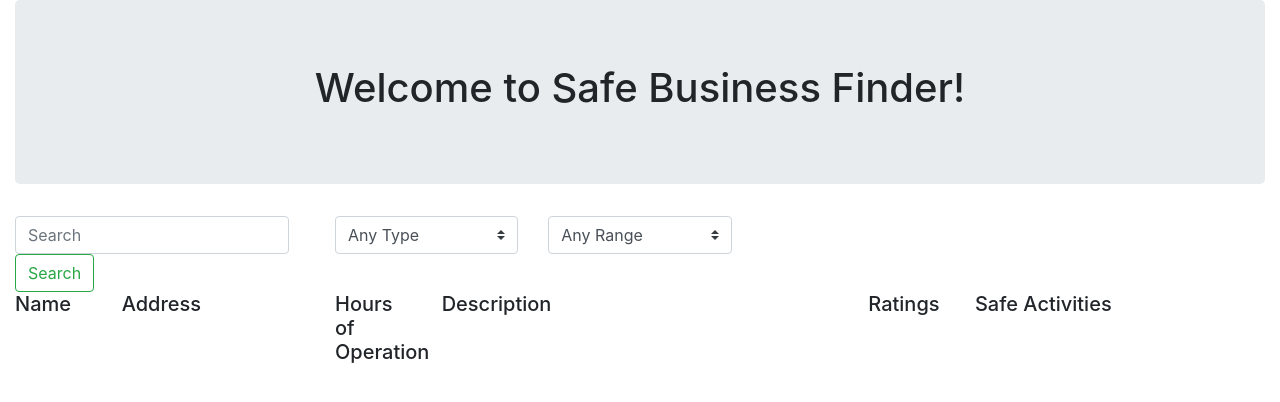
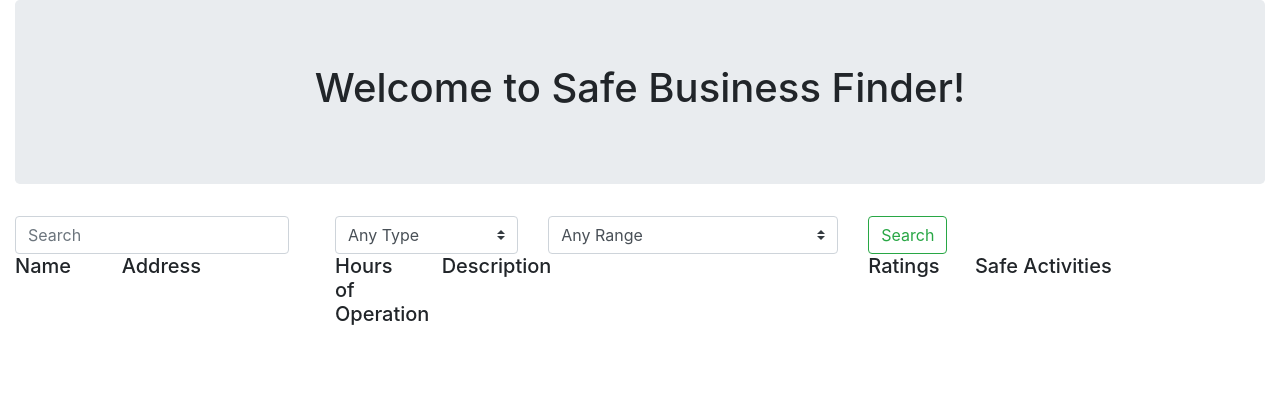
Before and after one commit to SteliosPapoutsakis/BusinessFinder, a Django app: template BusinessFinder/find_business/templates/find_business/index.html in a window 1280 px wide. Shown: the top 402 px of the page. Run offline with Django 3.2, Linux system fonts and the light colour scheme; the template is opened without the code that fills it, so the values that code supplies are empty; parts of the project's set-up code (start-up, migrations or seed data) failed here and were passed over; some libraries are stand-ins or nearby versions.

Commit message:
Moved Search button over

```diff
--- a/BusinessFinder/find_business/templates/find_business/index.html
+++ b/BusinessFinder/find_business/templates/find_business/index.html
@@ -25,7 +25,6 @@
         <div class="col-lg-3" >
           <form class="form-inline my-2 my-lg-0">
             <input class="form-control mr-sm-2" type="search" id="search" placeholder="Search" aria-label="Search">
-            <button class="btn btn-outline-success my-2 my-sm-0" id="searchButton" type="submit">Search</button>
           </form>
         </div>
 
@@ -38,13 +37,16 @@
           </select>
         </div>
 
-        <div class="col-lg-2" >
+        <div class="col-lg-3">
           <select class="custom-select" id="within">
 			      <option value="0">Any Range</option>
             <option value="5">Within 5 Miles</option>
             <option value="10">Within 10 Miles</option>
             <option value="15">Within 15 Miles</option>
           </select>
+      </div>
+      <div class="col-lg-2">
+        <button class="btn btn-outline-success my-2 my-sm-0" id="searchButton" type="submit">Search</button>
       </div>
     </div>
 
```
